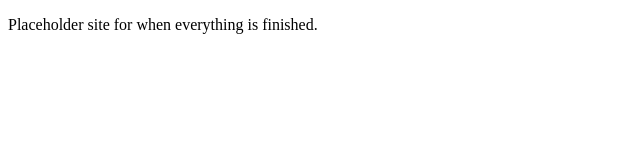
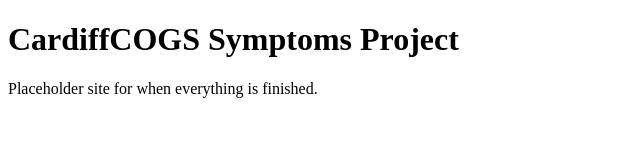
Before and after one commit to locksk/cogs-symptoms, a plain HTML site: page index.html in a window 1280 px wide. Shown: the whole page, without its empty margins (0-640 px from the left). Drawn offline with Linux system fonts and the light colour scheme.

Commit message:
Update index.html

```diff
--- a/index.html
+++ b/index.html
@@ -4,6 +4,7 @@
         <title>CardiffCOGS Symptoms Project</title>
     </head>
     <body>
+ 	<h1> CardiffCOGS Symptoms Project</h1>
         <p>Placeholder site for when everything is finished.</p>
     </body>
 </html>
```
